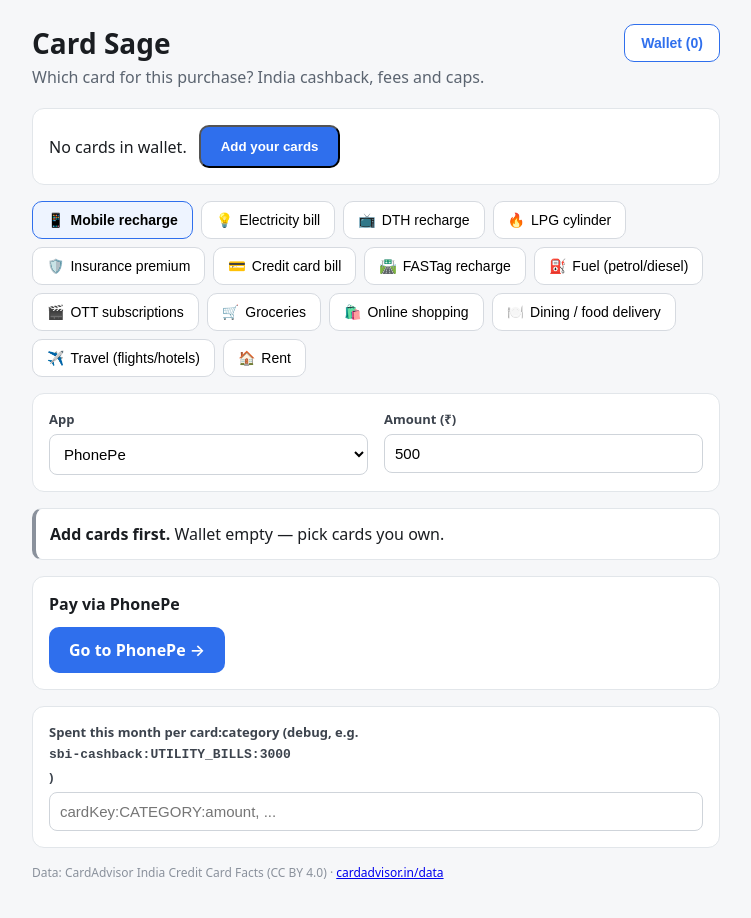
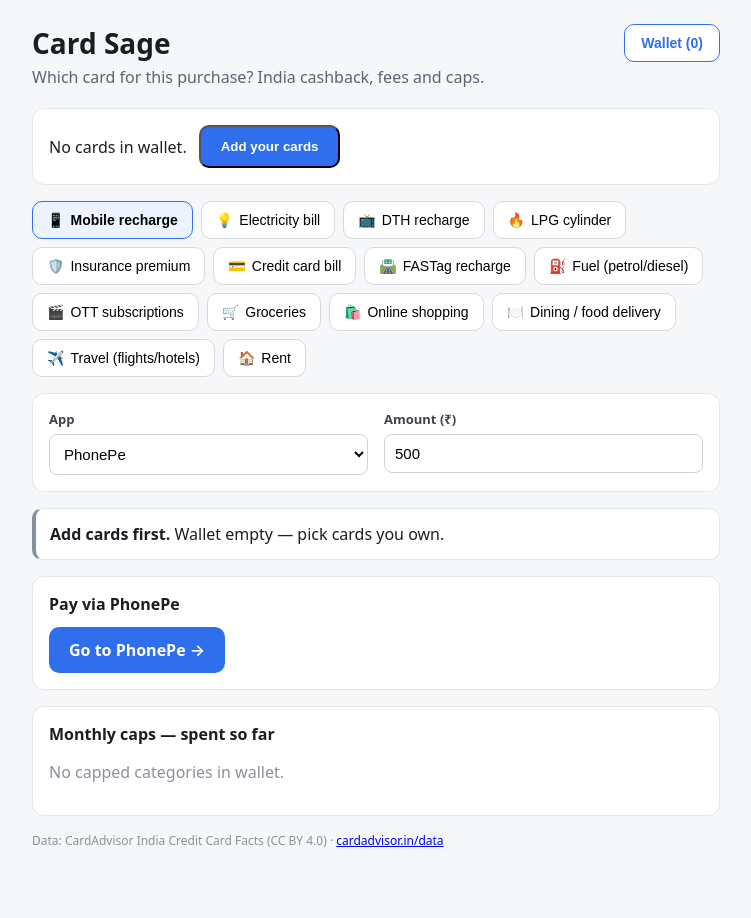
Before and after one commit to tarun-sdb/card-sage, a React (Vite) app: page / in a window 1280 px wide. Shown: the top 918 px of the page, without its empty margins (264-1015 px from the left). Built offline with nearby package versions, Linux system fonts and the light colour scheme.

Commit message:
feat: cap tracking editor
- per-card capped category spent inputs, persisted
- exhausted-state styling, remaining-₹ readout
- replaces debug text field; feeds rec engine cap math

```diff
--- a/src/App.css
+++ b/src/App.css
@@ -261,3 +261,46 @@
   color: #8a919c;
   font-weight: 400;
 }
+
+.cap-list {
+  display: flex;
+  flex-direction: column;
+  gap: 8px;
+}
+
+.cap-row {
+  display: flex;
+  align-items: center;
+  gap: 12px;
+  padding: 10px;
+  border: 1px solid #e2e6ea;
+  border-radius: 10px;
+}
+
+.cap-row.out {
+  background: #fdf0ef;
+  border-color: #e5b8b2;
+}
+
+.cap-info {
+  flex: 1;
+  min-width: 0;
+}
+
+.cap-info strong {
+  display: block;
+  font-size: 14px;
+}
+
+.cap-info small {
+  color: #8a919c;
+}
+
+.cap-row input {
+  width: 110px;
+}
+
+.panel h3 {
+  margin: 0 0 12px;
+  font-size: 16px;
+}
--- a/src/App.jsx
+++ b/src/App.jsx
@@ -5,13 +5,14 @@
 import "./App.css";
 
 const WALLET_KEY = "card-sage-wallet";
+const SPENT_KEY = "card-sage-spent";
 
-function loadWallet() {
+function load(key, fallback) {
   try {
-    const saved = JSON.parse(localStorage.getItem(WALLET_KEY));
-    return Array.isArray(saved) ? saved : [];
+    const saved = JSON.parse(localStorage.getItem(key));
+    return saved ?? fallback;
   } catch {
-    return [];
+    return fallback;
   }
 }
 
@@ -19,14 +20,17 @@
   const [actionId, setActionId] = useState(ACTIONS[0].id);
   const [appId, setAppId] = useState(ACTIONS[0].apps[0].id);
   const [amount, setAmount] = useState(500);
-  const [spentText, setSpentText] = useState("");
-  const [walletKeys, setWalletKeys] = useState(loadWallet);
+  const [walletKeys, setWalletKeys] = useState(() => load(WALLET_KEY, []));
+  const [spent, setSpent] = useState(() => load(SPENT_KEY, {}));
   const [picking, setPicking] = useState(false);
   const [query, setQuery] = useState("");
 
   useEffect(() => {
     localStorage.setItem(WALLET_KEY, JSON.stringify(walletKeys));
   }, [walletKeys]);
+  useEffect(() => {
+    localStorage.setItem(SPENT_KEY, JSON.stringify(spent));
+  }, [spent]);
 
   const action = ACTIONS.find((a) => a.id === actionId);
   const app = action.apps.find((a) => a.id === appId) || action.apps[0];
@@ -46,15 +50,6 @@
       : [];
   }, [query]);
 
-  const spent = useMemo(() => {
-    const m = {};
-    spentText.split(",").forEach((pair) => {
-      const [k, v] = pair.split(":").map((s) => s.trim());
-      if (k && v) m[k] = Number(v);
-    });
-    return m;
-  }, [spentText]);
-
   const picks = useMemo(
     () => recommend(wallet, action, app, spent),
     [wallet, action, app, spent]
@@ -72,6 +67,34 @@
       keys.includes(key) ? keys.filter((k) => k !== key) : [...keys, key]
     );
   };
+
+  const setCardSpent = (cardKey, category, value) => {
+    setSpent((s) => ({
+      ...s,
+      [`${cardKey}:${category}`]: Math.max(0, Number(value) || 0),
+    }));
+  };
+
+  // Capped categories across wallet, one row each, with spent input.
+  const capRows = useMemo(() => {
+    const rows = [];
+    wallet.forEach((c) => {
+      (c.rewards || [])
+        .filter((r) => r.monthlyCapRs != null)
+        .forEach((r) => {
+          const key = `${c.cardKey}:${r.category}`;
+          rows.push({
+            key,
+            cardKey: c.cardKey,
+            cardName: c.name,
+            category: r.category,
+            cap: r.monthlyCapRs,
+            spent: spent[key] || 0,
+          });
+        });
+    });
+    return rows;
+  }, [wallet, spent]);
 
   return (
     <div className="app">
@@ -185,15 +208,37 @@
       </section>
 
       <section className="panel">
-        <label>
-          Spent this month per card:category (debug, e.g. <code>sbi-cashback:UTILITY_BILLS:3000</code>)
-          <input
-            type="text"
-            value={spentText}
-            placeholder="cardKey:CATEGORY:amount, ..."
-            onChange={(e) => setSpentText(e.target.value)}
-          />
-        </label>
+        <h3>Monthly caps — spent so far</h3>
+        {capRows.length === 0 ? (
+          <p className="muted">No capped categories in wallet.</p>
+        ) : (
+          <div className="cap-list">
+            {capRows.map((row) => {
+              const pct = row.spent / row.cap;
+              const out = row.spent >= row.cap;
+              return (
+                <div key={row.key} className={`cap-row${out ? " out" : ""}`}>
+                  <div className="cap-info">
+                    <strong>{row.cardName}</strong>
+                    <small>{row.category} · cap ₹{row.cap}/mo</small>
+                  </div>
+                  <input
+                    type="number"
+                    min="0"
+                    value={row.spent || ""}
+                    placeholder="0"
+                    onChange={(e) =>
+                      setCardSpent(row.cardKey, row.category, e.target.value)
+                    }
+                  />
+                  <span className={out ? "cap-out" : "cap"}>
+                    {out ? "exhausted" : `₹${Math.max(0, row.cap - row.spent)} left`}
+                  </span>
+                </div>
+              );
+            })}
+          </div>
+        )}
       </section>
 
       <footer>
```
